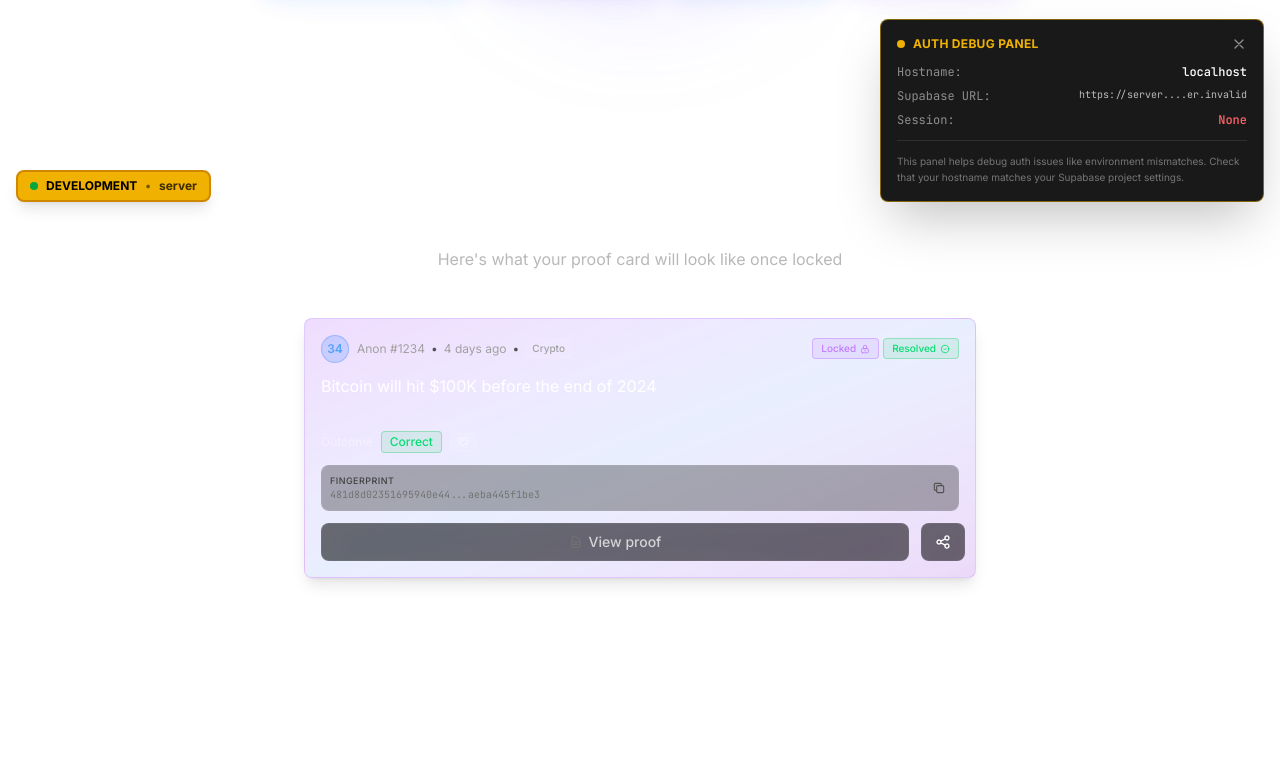
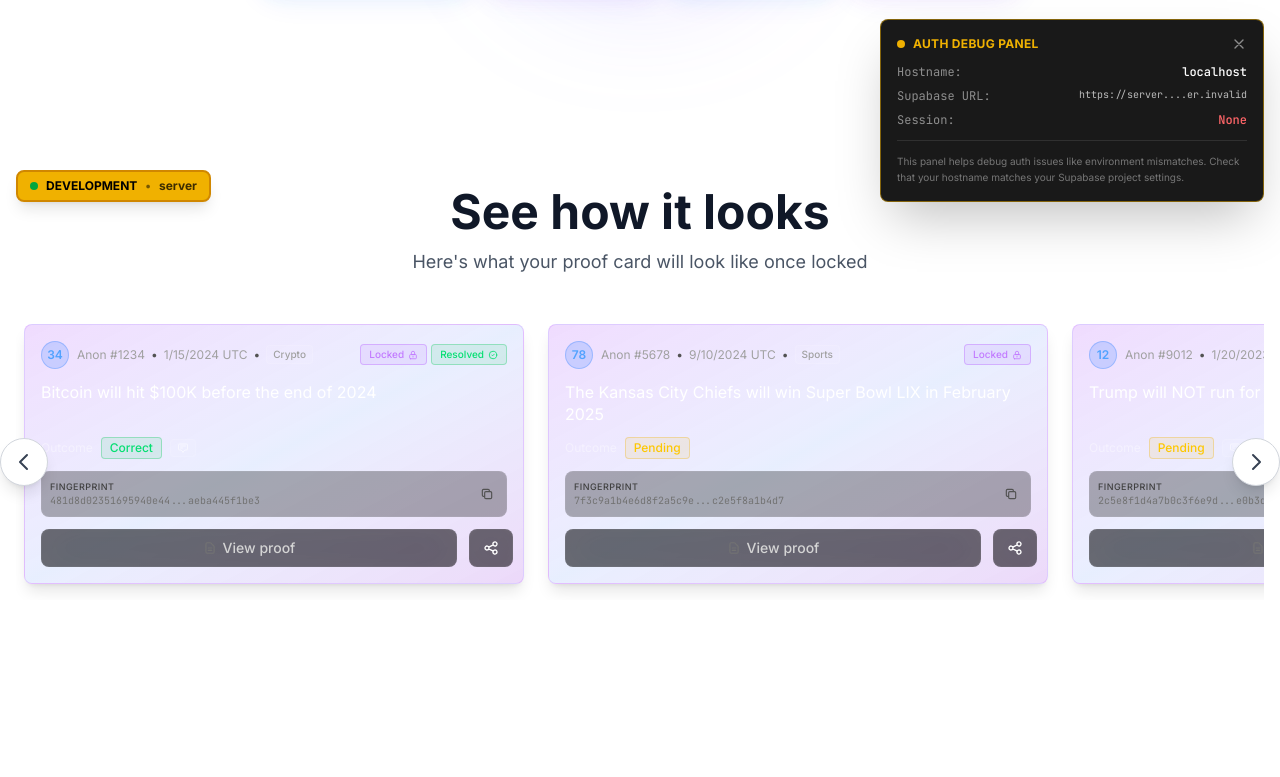
Before and after one commit to Boomchakalala/prooflocker, a Next.js app: page / in a window 1280 px wide. Shown: the part 582-1359 px from the top of the page. Built offline with nearby package versions, Linux system fonts and the light colour scheme; no server answers.

Commit message:
Sandbox autosave

```diff
--- a/src/app/page.tsx
+++ b/src/app/page.tsx
@@ -11,7 +11,6 @@ import Footer from "@/components/Footer";
 export default function LandingPage() {
   return (
     <div className="min-h-screen bg-white relative">
-
       {/* Header */}
       <LandingHeader />
 
--- a/src/components/ProofCardPreview.tsx
+++ b/src/components/ProofCardPreview.tsx
@@ -2,58 +2,264 @@
 
 import PredictionCard from "./PredictionCard";
 import { Prediction } from "@/lib/storage";
+import { useRef } from "react";
 
 export default function ProofCardPreview() {
-  // Sample prediction data that looks like a real card
-  const samplePrediction: Prediction = {
-    id: "sample-prediction-landing",
+  const scrollContainerRef = useRef<HTMLDivElement>(null);
+
+  // Diverse sample predictions showcasing different outcomes and categories
+  const samplePredictions: Prediction[] = [
+    {
+      id: "sample-btc-100k",
       userId: null,
-    anonId: "sample-anon-id",
+      anonId: "sample-anon-1",
       authorNumber: 1234,
       text: "Bitcoin will hit $100K before the end of 2024",
       textPreview: "Bitcoin will hit $100K before the end of 2024",
       hash: "481d8d02351695940e4412672a4c4e53d6264d0d291f2ed08342aeba445f1be3",
-    timestamp: "2026-01-16T12:00:00.000Z",
-    dagTransaction: "sample-dag-tx",
-    proofId: "sample-proof-id",
-    publicSlug: "sample-proof-slug",
+      timestamp: "2024-01-15T12:00:00.000Z",
+      dagTransaction: "sample-dag-tx-1",
+      proofId: "sample-proof-1",
+      publicSlug: "sample-proof-slug-1",
       onChainStatus: "confirmed",
       outcome: "correct",
       category: "Crypto",
-    deReference: "sample-de-ref",
-    deEventId: "sample-event-id",
+      deReference: "sample-de-ref-1",
+      deEventId: "sample-event-1",
       deStatus: "CONFIRMED",
-    deSubmittedAt: "2026-01-16T12:00:00.000Z",
-    confirmedAt: "2026-01-16T12:00:00.000Z",
+      deSubmittedAt: "2024-01-15T12:00:00.000Z",
+      confirmedAt: "2024-01-15T12:05:00.000Z",
       resolutionDeStatus: "CONFIRMED",
-    resolvedAt: "2026-01-16T14:00:00.000Z",
+      resolvedAt: "2024-12-28T14:00:00.000Z",
       resolutionNote: "Bitcoin reached $102,500 on December 28, 2024",
       moderationStatus: "active",
+    },
+    {
+      id: "sample-chiefs-sb",
+      userId: null,
+      anonId: "sample-anon-2",
+      authorNumber: 5678,
+      text: "The Kansas City Chiefs will win Super Bowl LIX in February 2025",
+      textPreview: "The Kansas City Chiefs will win Super Bowl LIX in February 2025",
+      hash: "7f3c9a1b4e6d8f2a5c9e1d4b7a3f6c9e2d5b8a1c4e7f0a3d6b9c2e5f8a1b4d7",
+      timestamp: "2024-09-10T18:30:00.000Z",
+      dagTransaction: "sample-dag-tx-2",
+      proofId: "sample-proof-2",
+      publicSlug: "sample-proof-slug-2",
+      onChainStatus: "confirmed",
+      outcome: "pending",
+      category: "Sports",
+      deReference: "sample-de-ref-2",
+      deEventId: "sample-event-2",
+      deStatus: "CONFIRMED",
+      deSubmittedAt: "2024-09-10T18:30:00.000Z",
+      confirmedAt: "2024-09-10T18:35:00.000Z",
+      moderationStatus: "active",
+    },
+    {
+      id: "sample-election",
+      userId: null,
+      anonId: "sample-anon-3",
+      authorNumber: 9012,
+      text: "Trump will NOT run for president in 2024",
+      textPreview: "Trump will NOT run for president in 2024",
+      hash: "2c5e8f1d4a7b0c3f6e9d2a5c8f1b4e7d0a3c6f9e2b5d8a1f4c7e0b3d6a9c2f5",
+      timestamp: "2023-01-20T10:00:00.000Z",
+      dagTransaction: "sample-dag-tx-3",
+      proofId: "sample-proof-3",
+      publicSlug: "sample-proof-slug-3",
+      onChainStatus: "confirmed",
+      outcome: "wrong",
+      category: "Politics",
+      deReference: "sample-de-ref-3",
+      deEventId: "sample-event-3",
+      deStatus: "CONFIRMED",
+      deSubmittedAt: "2023-01-20T10:00:00.000Z",
+      confirmedAt: "2023-01-20T10:05:00.000Z",
+      resolutionDeStatus: "CONFIRMED",
+      resolvedAt: "2023-11-15T20:00:00.000Z",
+      resolutionNote: "Trump officially announced his 2024 presidential campaign on November 15, 2023",
+      moderationStatus: "active",
+    },
+    {
+      id: "sample-grok-release",
+      userId: null,
+      anonId: "sample-anon-4",
+      authorNumber: 3456,
+      text: "Grok AI will be released to the public within 6 months of X Premium launch",
+      textPreview: "Grok AI will be released to the public within 6 months of X Premium launch",
+      hash: "9e2d5a8c1f4b7e0d3a6c9f2e5b8d1a4c7f0e3b6d9a2c5f8e1b4d7a0c3f6e9d2",
+      timestamp: "2023-11-05T14:00:00.000Z",
+      dagTransaction: "sample-dag-tx-4",
+      proofId: "sample-proof-4",
+      publicSlug: "sample-proof-slug-4",
+      onChainStatus: "confirmed",
+      outcome: "correct",
+      category: "Tech",
+      deReference: "sample-de-ref-4",
+      deEventId: "sample-event-4",
+      deStatus: "CONFIRMED",
+      deSubmittedAt: "2023-11-05T14:00:00.000Z",
+      confirmedAt: "2023-11-05T14:05:00.000Z",
+      resolutionDeStatus: "CONFIRMED",
+      resolvedAt: "2024-03-20T16:00:00.000Z",
+      resolutionNote: "Grok was released to X Premium subscribers in March 2024",
+      moderationStatus: "active",
+    },
+    {
+      id: "sample-personal-goal",
+      userId: null,
+      anonId: "sample-anon-5",
+      authorNumber: 7890,
+      text: "I will run my first marathon before my 30th birthday (June 2025)",
+      textPreview: "I will run my first marathon before my 30th birthday (June 2025)",
+      hash: "4b7e0d3a6c9f2e5b8d1a4c7f0e3b6d9a2c5f8e1b4d7a0c3f6e9d2a5c8f1b4e7",
+      timestamp: "2024-01-01T00:00:00.000Z",
+      dagTransaction: "sample-dag-tx-5",
+      proofId: "sample-proof-5",
+      publicSlug: "sample-proof-slug-5",
+      onChainStatus: "confirmed",
+      outcome: "correct",
+      category: "Personal",
+      deReference: "sample-de-ref-5",
+      deEventId: "sample-event-5",
+      deStatus: "CONFIRMED",
+      deSubmittedAt: "2024-01-01T00:00:00.000Z",
+      confirmedAt: "2024-01-01T00:05:00.000Z",
+      resolutionDeStatus: "CONFIRMED",
+      resolvedAt: "2025-05-15T18:00:00.000Z",
+      resolutionNote: "Completed the Boston Marathon on May 15, 2025 with a time of 3:45:23",
+      moderationStatus: "active",
+    },
+    {
+      id: "sample-eth-merge",
+      userId: null,
+      anonId: "sample-anon-6",
+      authorNumber: 2345,
+      text: "Ethereum will successfully complete 'The Merge' to Proof of Stake by end of Q3 2022",
+      textPreview: "Ethereum will successfully complete 'The Merge' to Proof of Stake by end of Q3 2022",
+      hash: "c6f9e2b5d8a1f4c7e0b3d6a9c2f5e8d1a4c7f0e3b6d9a2c5f8e1b4d7a0c3f6e",
+      timestamp: "2022-01-10T08:00:00.000Z",
+      dagTransaction: "sample-dag-tx-6",
+      proofId: "sample-proof-6",
+      publicSlug: "sample-proof-slug-6",
+      onChainStatus: "confirmed",
+      outcome: "correct",
+      category: "Crypto",
+      deReference: "sample-de-ref-6",
+      deEventId: "sample-event-6",
+      deStatus: "CONFIRMED",
+      deSubmittedAt: "2022-01-10T08:00:00.000Z",
+      confirmedAt: "2022-01-10T08:05:00.000Z",
+      resolutionDeStatus: "CONFIRMED",
+      resolvedAt: "2022-09-15T08:00:00.000Z",
+      resolutionNote: "The Merge successfully completed on September 15, 2022",
+      moderationStatus: "active",
+    },
+  ];
+
+  const scroll = (direction: "left" | "right") => {
+    if (!scrollContainerRef.current) return;
+    const scrollAmount = 400;
+    const newScrollLeft =
+      scrollContainerRef.current.scrollLeft +
+      (direction === "left" ? -scrollAmount : scrollAmount);
+    scrollContainerRef.current.scrollTo({
+      left: newScrollLeft,
+      behavior: "smooth",
+    });
   };
 
   return (
     <div className="relative z-10 py-12 md:py-16 px-4">
-      <div className="max-w-6xl mx-auto">
-        <div className="text-center mb-5 sm:mb-8 md:mb-12">
-          <h2 className="text-3xl md:text-5xl font-bold text-white mb-1.5 sm:mb-2 md:mb-3">
+      <div className="max-w-7xl mx-auto">
+        <div className="text-center mb-8 md:mb-12">
+          <h2 className="text-3xl md:text-5xl font-bold text-gray-900 mb-3">
             See how it looks
           </h2>
-          <div className="mx-auto max-w-fit overflow-hidden">
-            <p className="text-sm sm:text-base text-neutral-400 text-center leading-snug opacity-75 whitespace-nowrap">
+          <p className="text-base md:text-lg text-gray-600">
             Here's what your proof card will look like once locked
           </p>
         </div>
-        </div>
 
-        {/* Tighter container for the card */}
-        <div className="max-w-2xl mx-auto">
-          {/* Use the actual PredictionCard component with sample data */}
+        {/* Carousel Container */}
+        <div className="relative">
+          {/* Left Arrow */}
+          <button
+            onClick={() => scroll("left")}
+            className="hidden md:flex absolute left-0 top-1/2 -translate-y-1/2 -translate-x-4 z-10 w-12 h-12 items-center justify-center bg-white border border-gray-300 rounded-full shadow-lg hover:bg-gray-50 hover:scale-110 transition-all"
+            aria-label="Scroll left"
+          >
+            <svg
+              className="w-6 h-6 text-gray-700"
+              fill="none"
+              stroke="currentColor"
+              viewBox="0 0 24 24"
+            >
+              <path
+                strokeLinecap="round"
+                strokeLinejoin="round"
+                strokeWidth={2}
+                d="M15 19l-7-7 7-7"
+              />
+            </svg>
+          </button>
+
+          {/* Scrollable Cards Container */}
+          <div
+            ref={scrollContainerRef}
+            className="overflow-x-auto scrollbar-hide snap-x snap-mandatory flex gap-6 pb-4 px-2"
+            style={{
+              scrollbarWidth: "none",
+              msOverflowStyle: "none",
+            }}
+          >
+            {samplePredictions.map((prediction) => (
+              <div
+                key={prediction.id}
+                className="flex-shrink-0 w-[85vw] sm:w-[450px] md:w-[500px] snap-center"
+              >
                 <PredictionCard
-            prediction={samplePrediction}
+                  prediction={prediction}
                   currentUserId={null}
                 />
               </div>
+            ))}
           </div>
+
+          {/* Right Arrow */}
+          <button
+            onClick={() => scroll("right")}
+            className="hidden md:flex absolute right-0 top-1/2 -translate-y-1/2 translate-x-4 z-10 w-12 h-12 items-center justify-center bg-white border border-gray-300 rounded-full shadow-lg hover:bg-gray-50 hover:scale-110 transition-all"
+            aria-label="Scroll right"
+          >
+            <svg
+              className="w-6 h-6 text-gray-700"
+              fill="none"
+              stroke="currentColor"
+              viewBox="0 0 24 24"
+            >
+              <path
+                strokeLinecap="round"
+                strokeLinejoin="round"
+                strokeWidth={2}
+                d="M9 5l7 7-7 7"
+              />
+            </svg>
+          </button>
+        </div>
+
+        {/* Scroll Hint for Mobile */}
+        <p className="text-center text-sm text-gray-500 mt-4 md:hidden">
+          Swipe to see more examples →
+        </p>
+      </div>
+
+      <style jsx>{`
+        .scrollbar-hide::-webkit-scrollbar {
+          display: none;
+        }
+      `}</style>
     </div>
   );
 }
```
Lines whose indentation alone changed are shown as unchanged.
